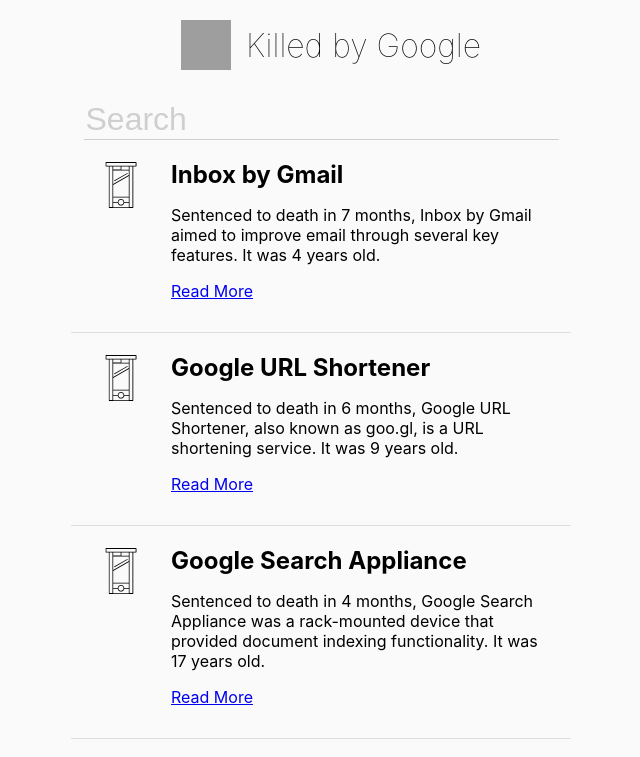
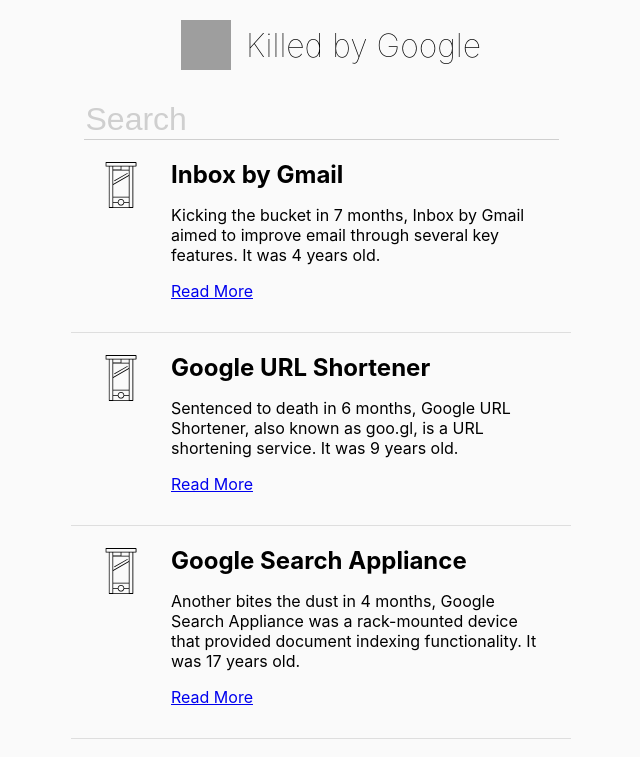
Before and after one commit to OlegPopov0127/killedusinggoogle, a React app: page / in a window 1280 px wide. Shown: the top 757 px of the page, without its empty margins (319-959 px from the left). Built offline with nearby package versions, Linux system fonts and the light colour scheme; grey boxes are pictures that could not be loaded.

Commit message:
Add random idioms to products about to be ended.

```diff
--- a/src/components/Item.jsx
+++ b/src/components/Item.jsx
@@ -31,6 +31,21 @@
 const Description = styled.p`
   padding-right: 2em;
 `;
+
+const eolIdiom = () => {
+  const items = [
+    'Sentenced to death',
+    '"Off with their heads!"',
+    'Kicking the bucket',
+    'Dead as a doorknob',
+    'Done for',
+    'Expires',
+    'Bites the big one',
+    'Off to the glue factory',
+    'Another bites the dust',
+  ];
+  return items[Math.floor(Math.random() * items.length)];
+};
 
 export default class Item extends Component {
   constructor() {
@@ -68,13 +83,13 @@
       if (new Date(dateClose) < yearFromNow) {
         return (
           <span>
-            {`Sentenced to death in ${relativeDate}, `}
+            {`${eolIdiom()} in ${relativeDate}, `}
           </span>
         );
       }
       return (
         <span>
-          {`Sentenced to death in ${exactDate}, `}
+          {`${eolIdiom()} in ${exactDate}, `}
         </span>
       );
     }
```
Also changed, not shown: main.js.
